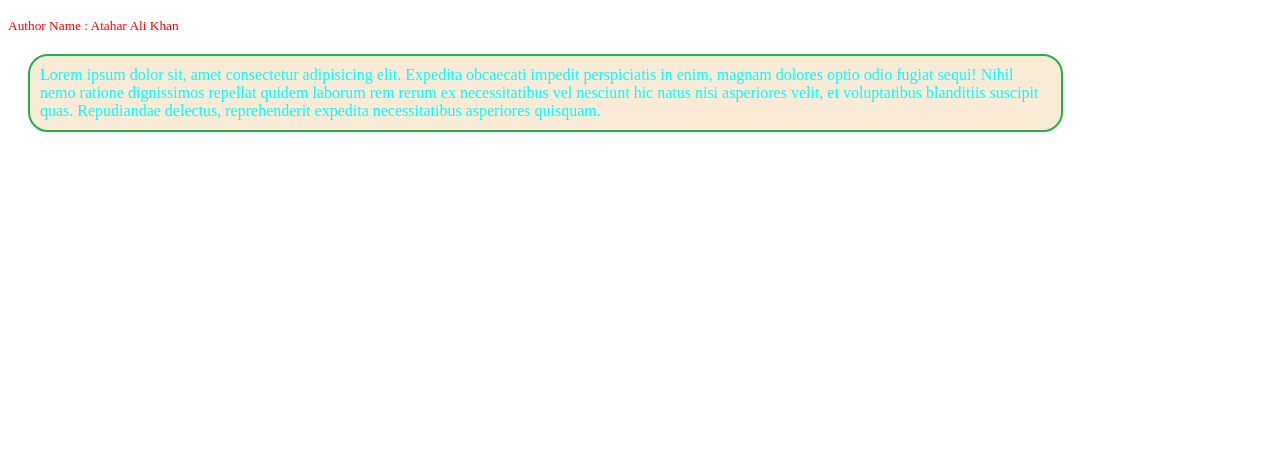
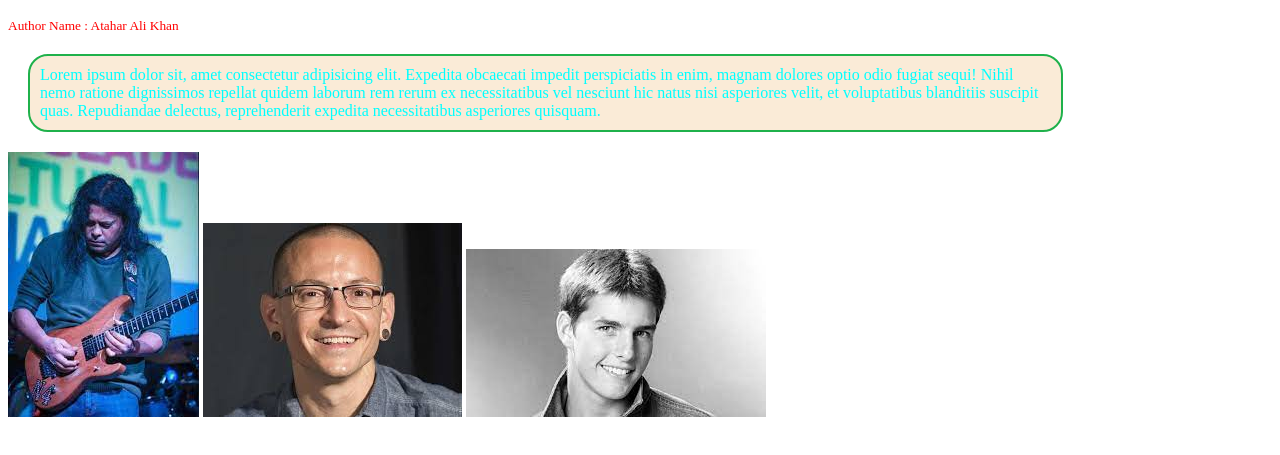
Before and after one commit to Rakibul187/my-2nd-repo, a plain HTML site: page index.html in a window 1280 px wide. Shown: the part 105-560 px from the top of the page. Drawn offline with Linux system fonts and the light colour scheme.

Commit message:
image added

```diff
--- a/index.html
+++ b/index.html
@@ -13,6 +13,8 @@
     <small>Author Name : Atahar Ali Khan</small>
     <p>Lorem ipsum dolor sit, amet consectetur adipisicing elit. Expedita obcaecati impedit perspiciatis in enim, magnam dolores optio odio fugiat sequi! Nihil nemo ratione dignissimos repellat quidem laborum rem rerum ex necessitatibus vel nesciunt hic natus nisi asperiores velit, et voluptatibus blanditiis suscipit quas. Repudiandae delectus, reprehenderit expedita necessitatibus asperiores quisquam.
     </p>
-
+  <div> <img src="image/guru.jpg" alt="">
+    <img src="image/chesterbennington.jpg" alt="">
+    <img src="image/torcruise.jpg" alt=""> </div>
 </body>
 </html>
```
Also changed, not shown: image/chesterbennington.jpg (added), image/guru.jpg (added), image/torcruise.jpg (added).
